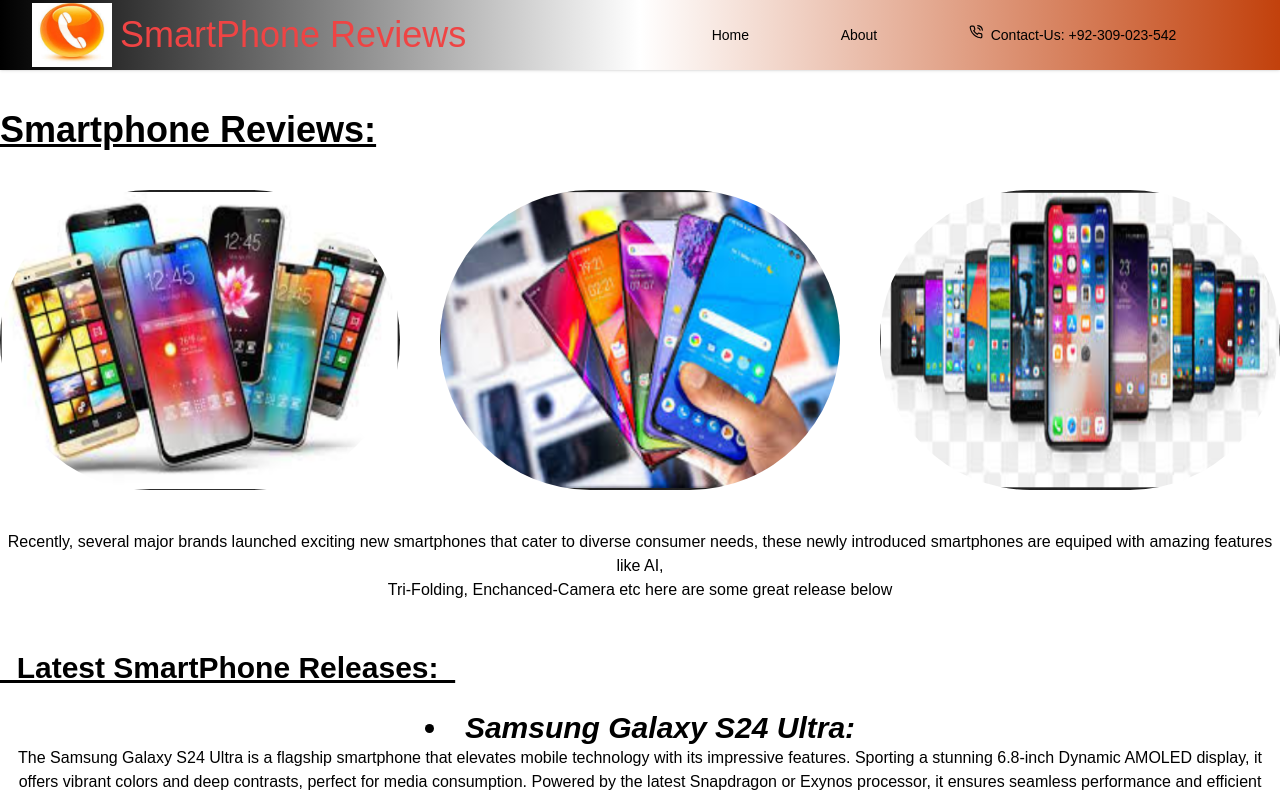
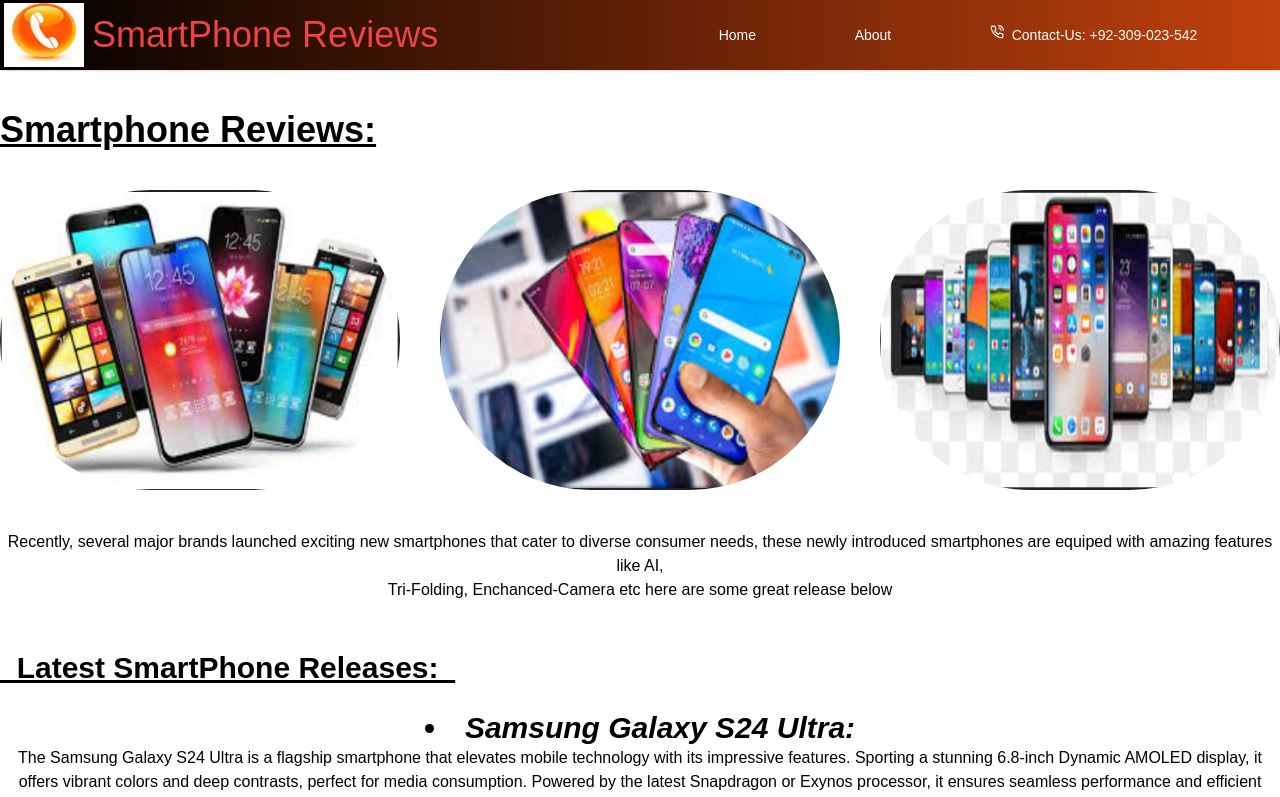
Before and after one commit to Mohammed-Umair-Kalim/web, a Next.js app: page / in a window 1280 px wide. Shown: the top 797 px of the page. Built offline with nearby package versions, Linux system fonts and the light colour scheme.

Commit message:
Update header.tsx

```diff
--- a/src/app/components/header.tsx
+++ b/src/app/components/header.tsx
@@ -9,8 +9,9 @@
   const [isMobileMenuOpen, setMobileMenuOpen] = useState(false);
 
   return (
-    <nav className="bg-gradient-to-r from-black via-white to-orange-700  h-[70px] w-full flex shadow sticky top-0 z-10 justify-between items-center px-4 md:px-8">
+    <nav className="bg-gradient-to-r from-black  to-orange-700  h-[70px] w-full flex shadow sticky top-0 z-10 justify-between items-center pr-5 md:px-1">
       <div className="flex items-center">
+
         <Image
           className=" w-20 h-16"
           src={logo}
@@ -18,26 +19,27 @@
           width={112}
           height={56}
         />
+
         <h1 className="text-red-500 text-2xl md:text-4xl ml-2"><label>SmartPhone Reviews</label></h1>
       </div>
       <div className="relative md:flex hidden justify-evenly items-center w-1/2">
-        <Link href="https://web-peach-two-84.vercel.app/">
-          <button className="text-black outline-none focus:text-green-600 active:text-green-600 font-medium rounded-lg text-sm px-5 py-2.5 text-center inline-flex">
+        <Link href="http://localhost:3000">
+          <button className="text-white outline-none focus:text-orange-400  active:text-black font-medium rounded-lg text-sm px-5 py-2.5 text-center inline-flex">
             Home
           </button>
         </Link>
         <Link href="../about">
-          <button className="text-black outline-none focus:text-green-600 active:text-green-600 font-medium rounded-lg text-sm px-5 py-2.5 text-center inline-flex">
+          <button className="text-white outline-none focus:text-orange-400  active:text-black font-medium rounded-lg text-sm px-5 py-2.5 text-center inline-flex">
             About
           </button>
         </Link>
-        <button className="text-black outline-none focus:text-green-600 active:text-green-600 font-medium rounded-lg text-sm px-5 py-2.5 text-center inline-flex">
+        <button className="text-white outline-none focus:text-orange-400  active:text-black font-medium rounded-lg text-sm px-5 py-2.5 text-center inline-flex">
           <FiPhoneCall />&nbsp; Contact-Us: +92-309-023-542
         </button>
       </div>
 
       <button
-        className="md:hidden text-gray-500 focus:outline-none"
+        className="md:hidden text-white focus:outline-none"
         onClick={() => setMobileMenuOpen(!isMobileMenuOpen)}
       >
         {isMobileMenuOpen ? '✖' : '☰'}
@@ -45,17 +47,17 @@
 
       {isMobileMenuOpen && (
         <div className="md:hidden absolute top-16 left-0 w-full bg-white shadow-lg z-10">
-          <Link href="https://web-peach-two-84.vercel.app/">
-            <button className="w-full text-gray-500 text-left px-5 py-2.5">
+          <Link href="http://localhost:3000">
+            <button className="w-full text-gray-600 text-left px-5 py-2.5">
               Home
             </button>
           </Link>
           <Link href="../about">
-            <button className="w-full text-gray-500 text-left px-5 py-2.5">
+            <button className="w-full text-gray-600 text-left px-5 py-2.5">
               About Us
             </button>
           </Link>
-          <button className="w-full text-gray-500 text-left px-5 py-2.5">
+          <button className="w-full text-gray-600 text-left px-5 py-2.5">
             <FiPhoneCall />&nbsp; Contact: +92-309-023-542
           </button>
         </div>
```
